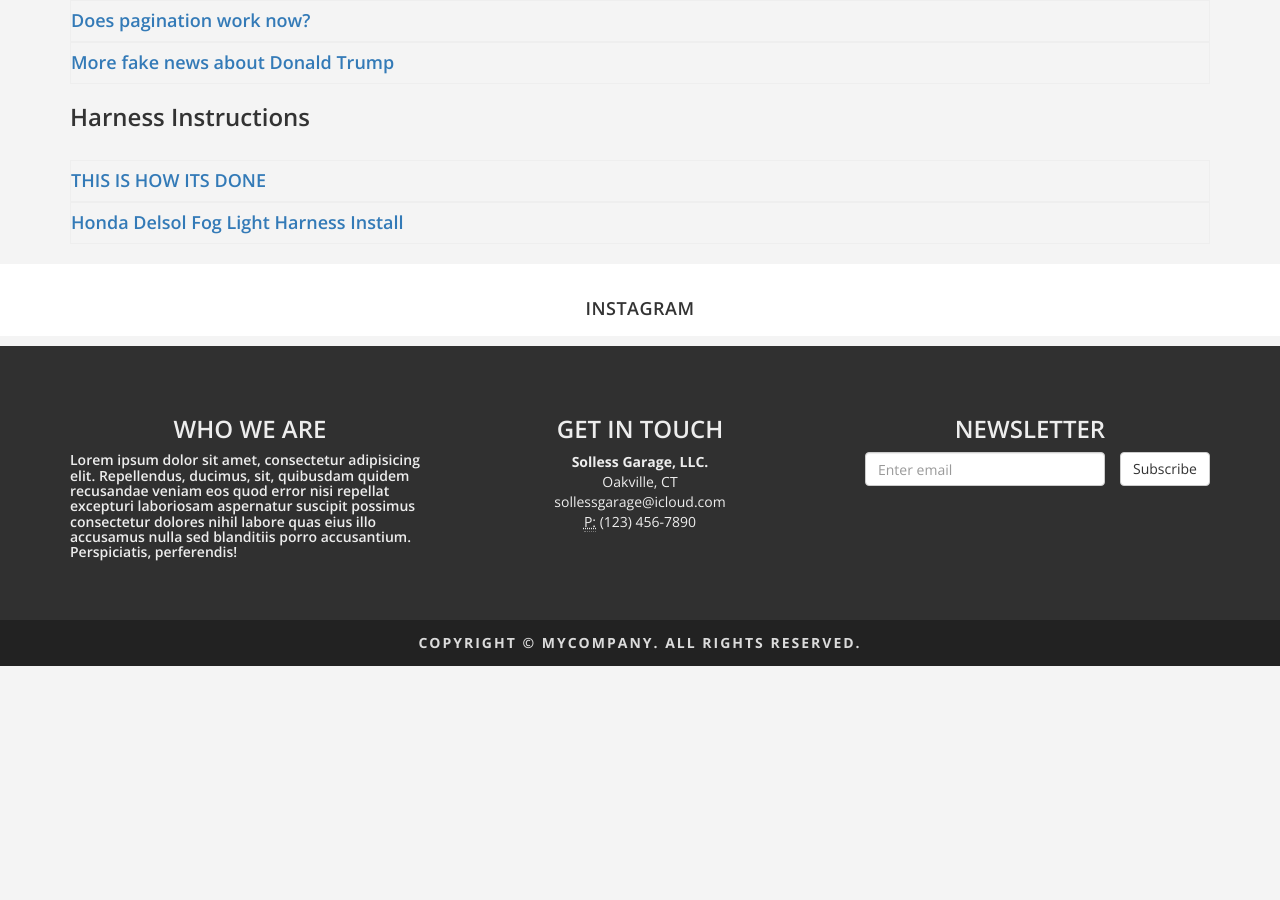
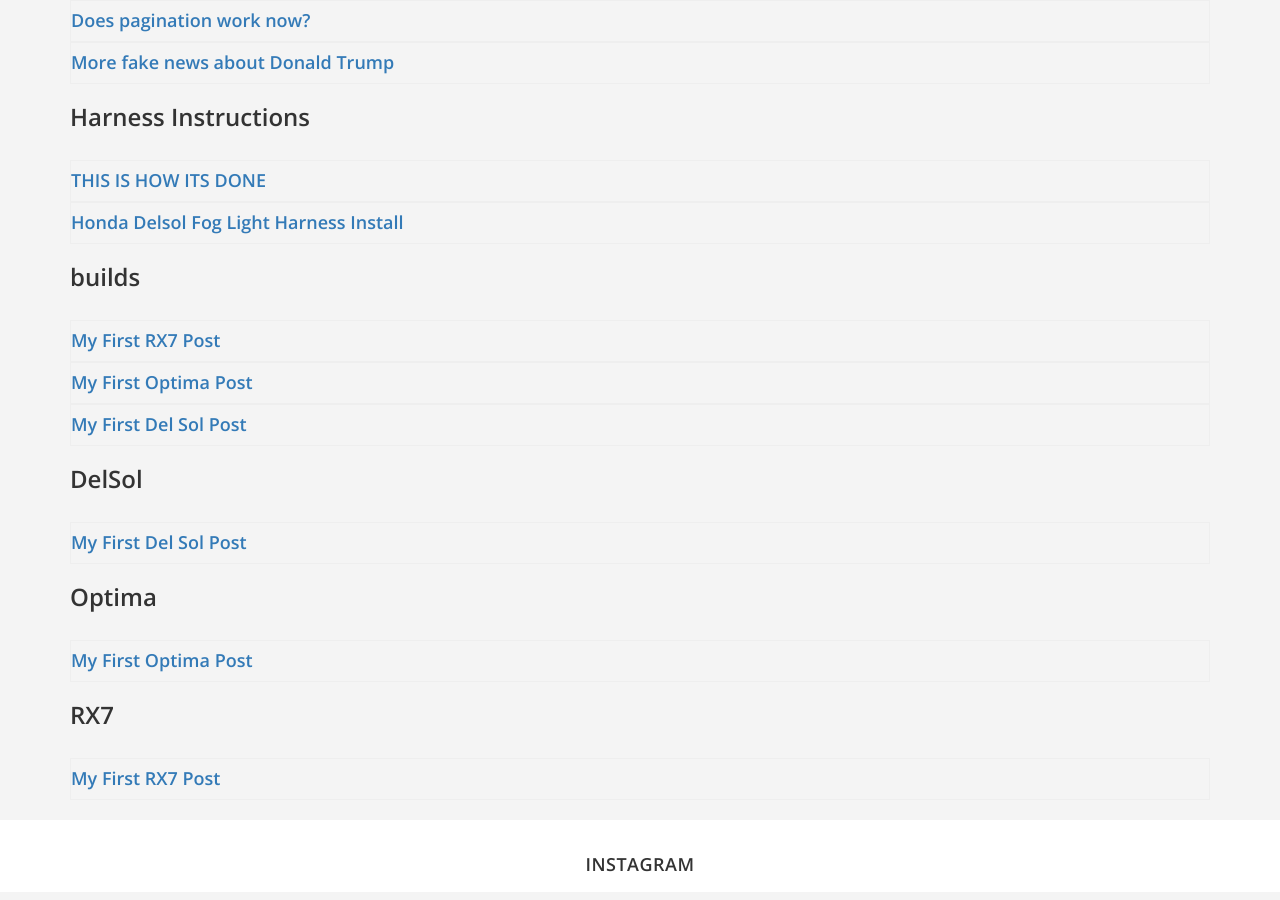
Before and after one commit to z8137/z8137.github.io, a Jekyll site: the page built from builds/index.html, in a window 1280 px wide and 900 px high, scrolled down 756 px. Built offline with Jekyll 4.4.1, drawn with Linux system fonts in a browser that asks for light colours; nearby versions of some CDN libraries; comment, search, counter and statistics services are not loaded; before the commit the page ends 1422 px from its top, so only the background shows below that.

Commit message:
Testing adding more categories

```diff
--- a/_layouts/default.html
+++ b/_layouts/default.html
@@ -50,9 +50,9 @@
             </li>
             <li class="menu-item-has-children"><a data-toggle="dropdown" class="dropdown-toggle page-scroll" href="#info" >Projects <i class="fa fa-angle-down"></i></a>
               <ul class="sub-menu">
-                <li><a href="#">1994 Honda Del Sol S</a></li>
-				  <li><a href="#">1990 Mazda RX7 Vert</a></li>
-                <li><a href="#">2015 Kia Optima SX-T</a></li>
+                <li><a href="#">'94 Honda Del Sol S</a></li>
+				  <li><a href="#">'90 Mazda RX7 Vert</a></li>
+                <li><a href="#">'15 Kia Optima SX-T</a></li>
               </ul>
             </li>
             <li class="menu-item-has-children"><a data-toggle="dropdown" class="dropdown-toggle" href="#">Categories<i class="fa fa-angle-down"></i></a>
--- /dev/null
+++ b/builds/index.html
@@ -0,0 +1,25 @@
+---
+layout: page
+permalink: /categories/
+title: Categories
+thumbnail: categories.jpg
+---
+
+
+<div id="archives">
+{% for category in site.categories %}
+  <div class="archive-group">
+    {% capture category_name %}{{ category | first }}{% endcapture %}
+    <div id="#{{ category_name | slugize }}"></div>
+    <p></p>
+
+    <h3 class="category-head">{{ category_name }}</h3>
+    <a name="{{ category_name | slugize }}"></a>
+    {% for post in site.categories[category_name] %}
+    <article class="archive-item">
+      <h4><a href="{{ site.baseurl }}{{ post.url }}">{{post.title}}</a></h4>
+    </article>
+    {% endfor %}
+  </div>
+{% endfor %}
+</div>
```
Also changed, not shown: builds/_posts/2021-03-08-delsol.md (added, +15 -0 lines), builds/_posts/2021-03-08-optima.md (added, +15 -0 lines), builds/_posts/2021-03-08-rx7.md (added, +15 -0 lines).
